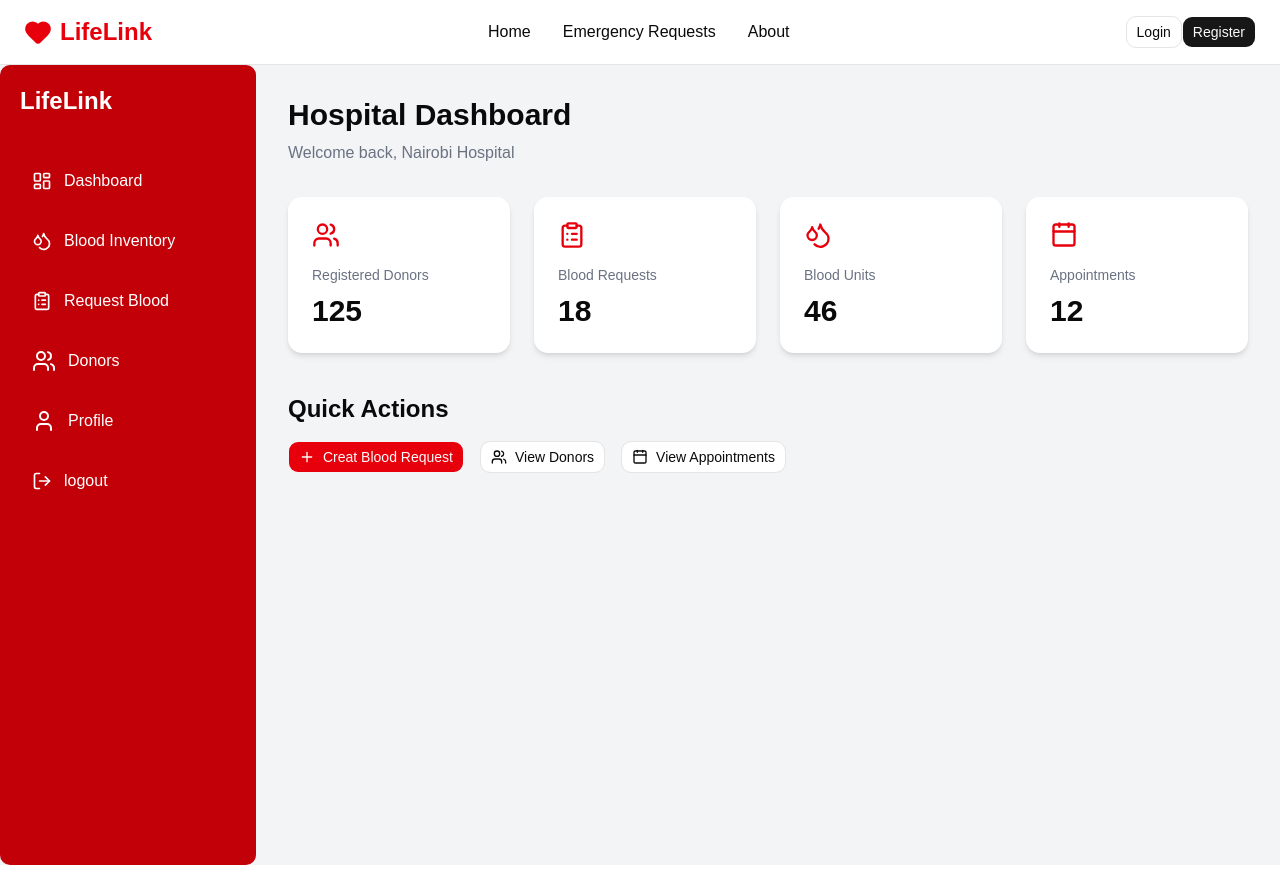
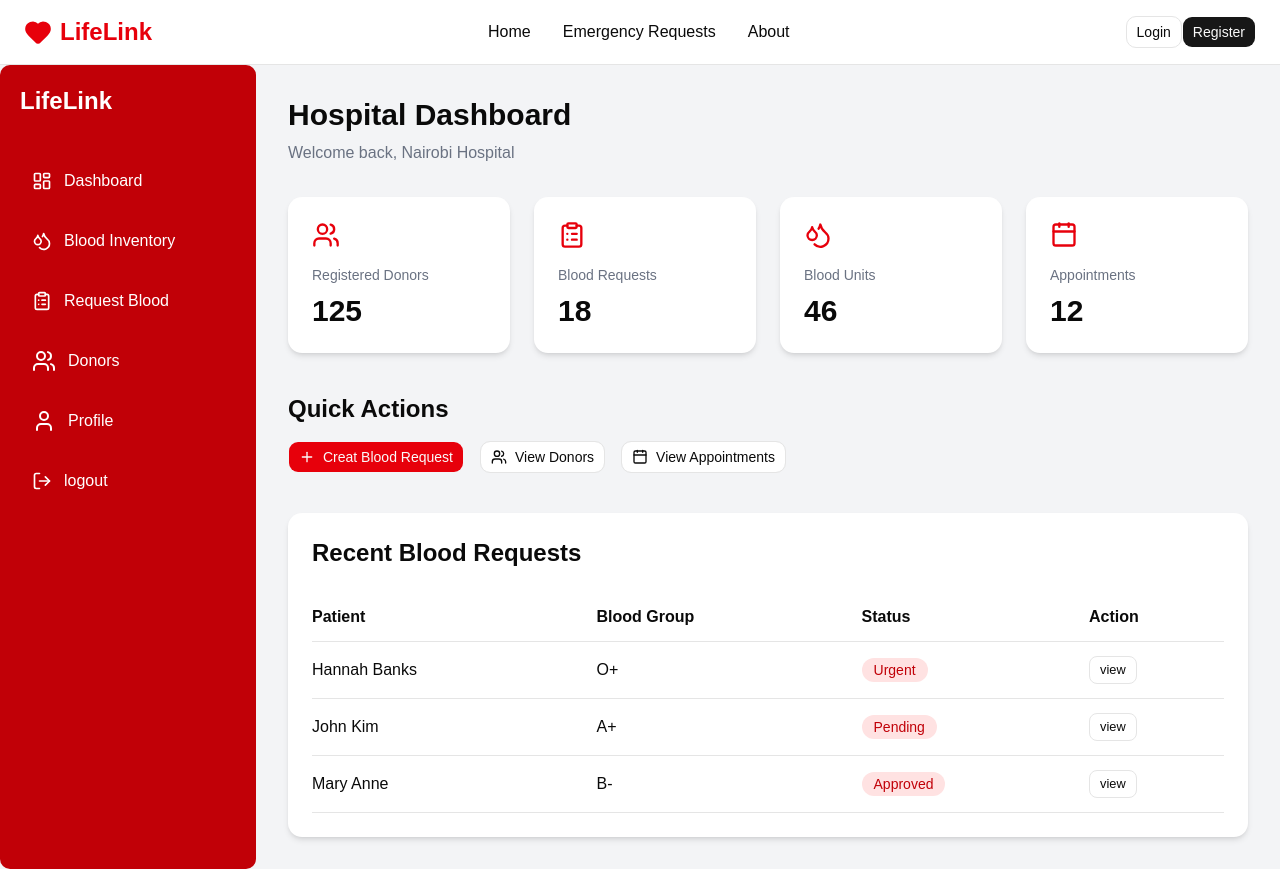
Before and after one commit to Juan-ita/LifeLink, a React (Vite) app: page /hospital/dashboard in a window 1280 px wide. Built offline with nearby package versions, Linux system fonts and the light colour scheme.

Commit message:
feat: creat new request file and add in hospital dashboard

```diff
--- /dev/null
+++ b/src/components/hospital/RecentRequests.jsx
@@ -0,0 +1,83 @@
+import { Button } from '../ui/button'
+
+function RecentRequests() {
+    const requests=[
+        {
+            id:1,
+            patient: "Hannah Banks",
+            bloodGroup: "O+",
+            status: "Urgent"
+        },
+        {
+            id: 2,
+            patient: "John Kim",
+            bloodGroup: "A+",
+            status: "Pending"
+        },
+        {
+            id: 3,
+            patient: "Mary Anne",
+            bloodGroup: "B-",
+            status: "Approved"
+        },
+    ]
+  return (
+    <div className='mt-10 rounded-xl bg-white p-6 shadow-md'>
+      <h2 className='mb-6 text-2xl font-semibold'>
+        Recent Blood Requests
+      </h2>
+      <table className='w-full border-collapse'>
+        <thead>
+          <tr className='border-b'>
+            <th className='py-3 text-left'>
+                Patient
+            </th>
+
+            <th className='py-3 text-left'>
+                Blood Group
+            </th>
+
+            <th className='py-3 text-left'>
+                Status
+            </th>
+
+            <th className='py-3 text-left'>
+                Action
+            </th>
+        </tr>
+        </thead>
+
+        <tbody>
+            {requests.map((request) => (
+                <tr
+                key={request.id}
+                className='border-b'>
+
+                    <td className='py-4'>
+                        {request.patient}
+                    </td>
+
+                    <td>
+                        {request.bloodGroup}
+                    </td>
+
+                    <td>
+                       <span className='rounded-full bg-red-100 px-3 py-1 text-sm text-red-700'>
+                        {request.status}
+                    </span>
+                    </td>
+
+                    <td>
+                        <Button variant='outline' size='sm' className="cursor-pointer">
+                            view
+                        </Button>
+                    </td>
+                </tr>
+            ))}
+        </tbody>
+      </table>
+    </div>
+  )
+}
+
+export default RecentRequests
--- a/src/pages/Hospitaldashboard.jsx
+++ b/src/pages/Hospitaldashboard.jsx
@@ -2,7 +2,7 @@ import DashboardCard from '@/components/hospital/DashboardCard'
 import Sidebar from '@/components/hospital/Sidebar'
 import { Calendar, Droplets, ClipboardList, Users } from 'lucide-react'
 import QuickActions from '@/components/hospital/QuickActions'
-
+import RecentRequests from '@/components/hospital/RecentRequests'
 
 function Hospitaldashboard() {
   return (
@@ -39,6 +39,7 @@ function Hospitaldashboard() {
         </div>
 
         <QuickActions/>
+        <RecentRequests/>
       </main>
     </div>
   )
```
